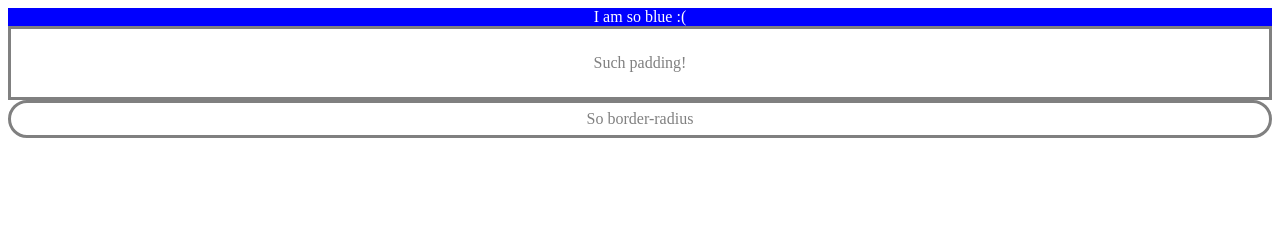
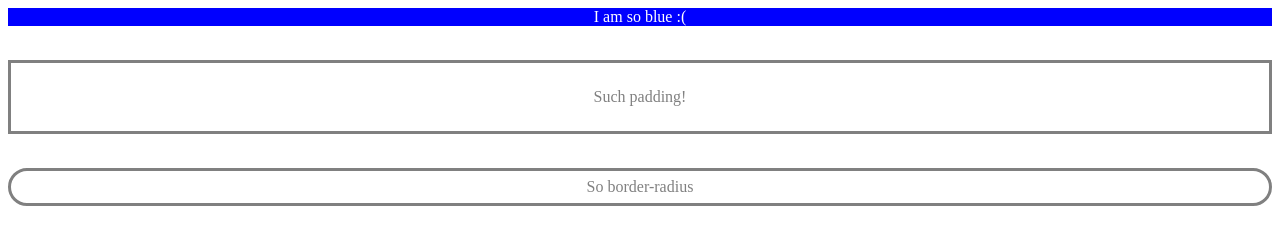
Before and after one commit to Claadam/debuggingchallenge5, a plain HTML site: page index.html in a window 1280 px wide. Drawn offline with Linux system fonts and the light colour scheme.

Commit message:
Classadoo autocommit

```diff
--- a/index.html
+++ b/index.html
@@ -6,9 +6,14 @@
     <div id="title">
       I am so blue :(
     </div>
-    <div class=""
+    <div class="space">
+
+    </div>
     <div id="padding">
       Such padding!
+    </div>
+    <div class="space">
+
     </div>
     <div id="br">
       So border-radius
--- a/style.css
+++ b/style.css
@@ -18,3 +18,7 @@
   text-align:center;
   padding: 7px
 }
+
+.space {
+ padding: 17px
+}
```
